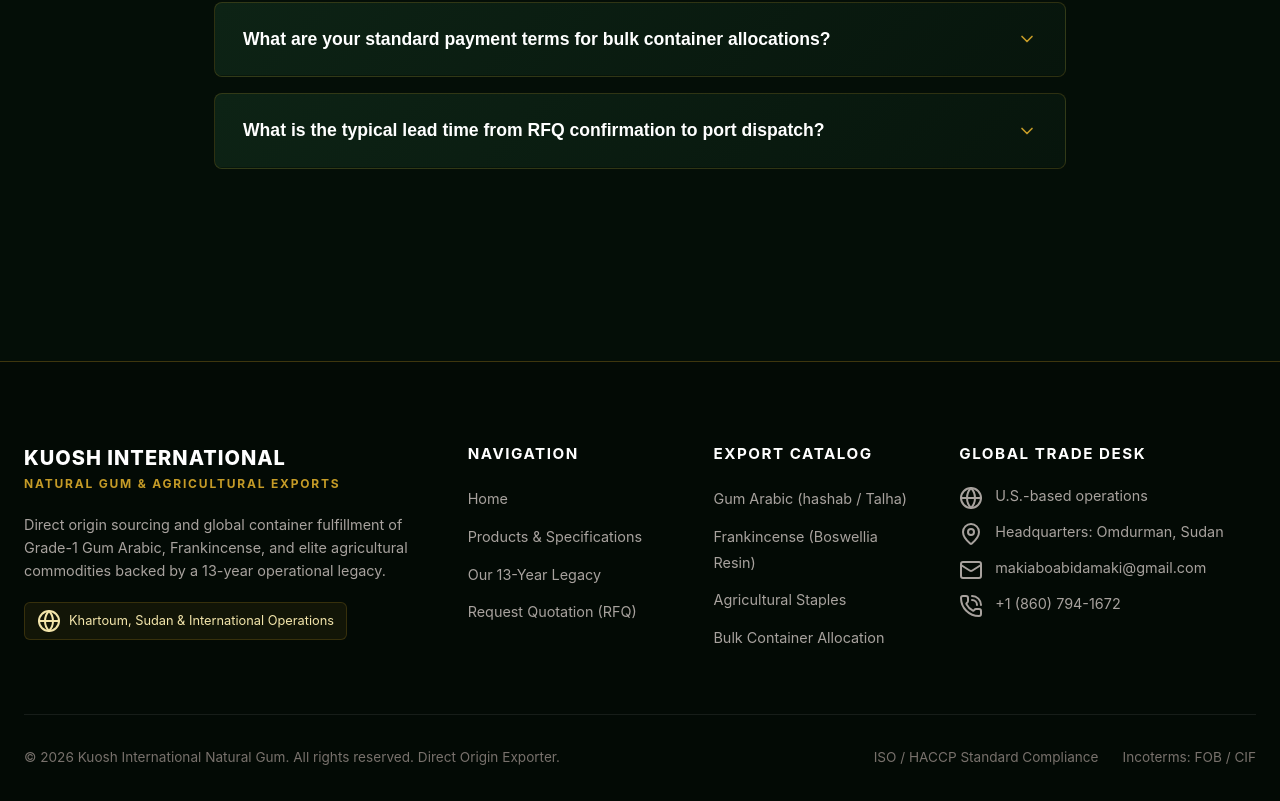
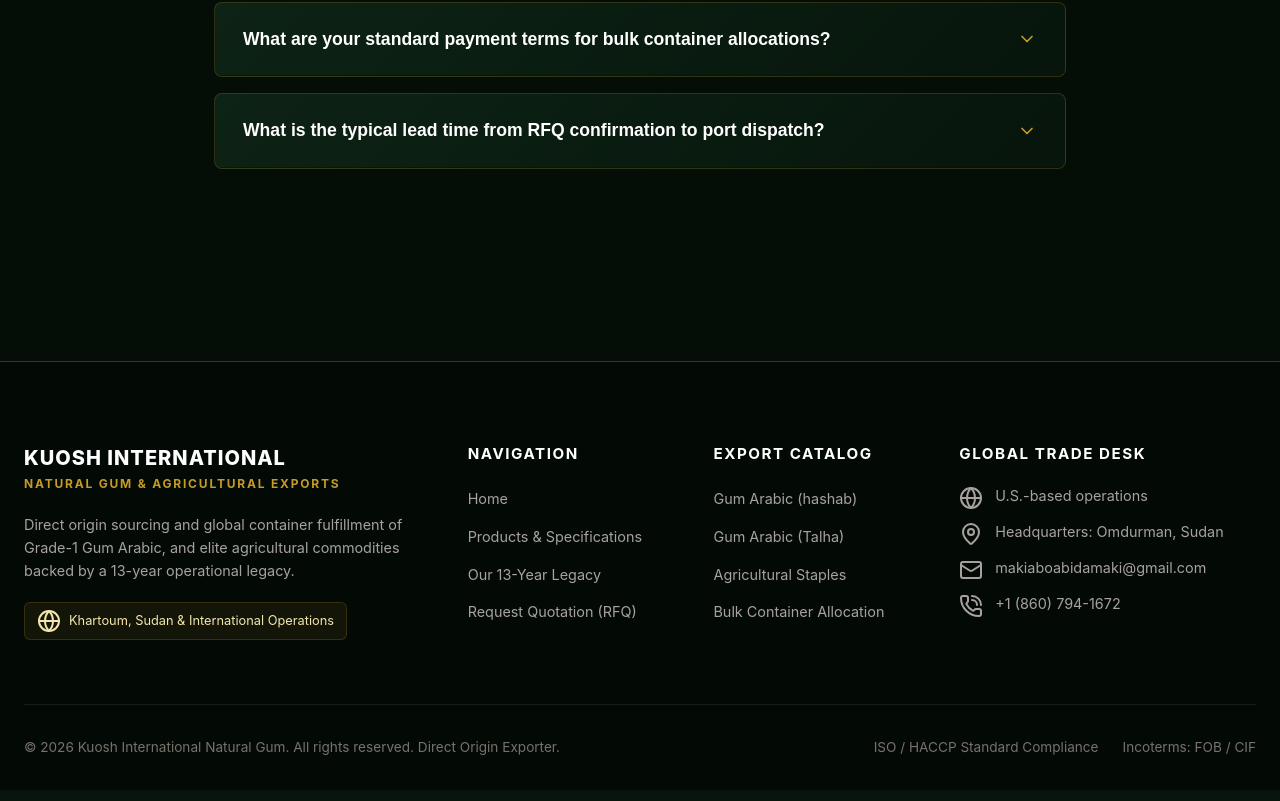
Before and after one commit to Makispear/Koush-International-Natural-Gum-FE, a React (Vite) app: page /quote in a window 1280 px wide. Shown: the part 1966-2767 px from the top of the page. Built offline with nearby package versions, Linux system fonts and the light colour scheme.

Commit message:
remove frankinssece

```diff
--- a/index.html
+++ b/index.html
@@ -8,7 +8,7 @@
     <meta name="color-scheme" content="dark" />
     <meta
       name="description"
-      content="Kuosh International is a Sudanese exporter specializing in Gum Arabic and other natural products. The company connects local sourcing with international buyers of frankincense, sesame, hibiscus, and agricultural commodities."
+      content="Kuosh International is a Sudanese exporter specializing in Gum Arabic and other natural products. The company connects local sourcing with international buyers of sesame, hibiscus, and agricultural commodities."
     />
     <meta name="robots" content="index, follow" />
     <link rel="canonical" href="https://koushinternational.vercel.app" />
@@ -22,7 +22,7 @@
     />
     <meta
       property="og:description"
-      content="Direct-origin Sudanese Gum Arabic, frankincense, sesame, and agricultural commodities for global buyers."
+      content="Direct-origin Sudanese Gum Arabic, sesame, and agricultural commodities for global buyers."
     />
     <meta property="og:url" content="https://koushinternational.vercel.app" />
     <meta property="og:image" content="https://koushinternational.vercel.app/linkpic.png" />
@@ -40,7 +40,7 @@
     />
     <meta
       name="twitter:description"
-      content="Direct-origin Sudanese Gum Arabic, frankincense, sesame, and agricultural commodities for global buyers."
+      content="Direct-origin Sudanese Gum Arabic, sesame, and agricultural commodities for global buyers."
     />
     <meta name="twitter:image" content="https://koushinternational.vercel.app/linkpic.png" />
   </head>
--- a/src/components/contact/requestQuote.jsx
+++ b/src/components/contact/requestQuote.jsx
@@ -170,8 +170,8 @@ export default function RequestQuote() {
                     <option value="Gum Arabic (Acacia Senegal - Grade 1)">
                       Gum Arabic (Acacia Senegal - Grade 1)
                     </option>
-                    <option value="Frankincense Gum / Tears">
-                      Frankincense Gum / Tears
+                    <option value="Gum Arabic (Talha)">
+                      Gum Arabic (Talha)
                     </option>
                     <option value="Sudan Sesame Seeds">
                       Sudan Sesame Seeds
--- a/src/components/footer/footer.jsx
+++ b/src/components/footer/footer.jsx
@@ -20,7 +20,7 @@ export default function Footer() {
             </div>
             <p className="footer-about-text">
               Direct origin sourcing and global container fulfillment of Grade-1
-              Gum Arabic, Frankincense, and elite agricultural commodities
+              Gum Arabic, and elite agricultural commodities
               backed by a 13-year operational legacy.
             </p>
             <div className="footer-origin-badge">
@@ -54,12 +54,12 @@ export default function Footer() {
             <ul className="footer-links-list">
               <li>
                 <span className="footer-static-link">
-                  Gum Arabic (hashab / Talha)
+                  Gum Arabic (hashab)
                 </span>
               </li>
               <li>
                 <span className="footer-static-link">
-                  Frankincense (Boswellia Resin)
+                  Gum Arabic (Talha)
                 </span>
               </li>
               <li>
--- a/src/components/hero/hero.jsx
+++ b/src/components/hero/hero.jsx
@@ -20,7 +20,7 @@ export default function Hero() {
         </h2>
         <p className="hero-description">
           Bridging direct-origin Sudanese harvesting with global industrial
-          buyers. Delivering uncompromising purity in Gum Arabic, Frankincense,
+          buyers. Delivering uncompromising purity in Gum Arabic,
           and agricultural staples to international markets.
         </p>
 
--- a/src/pages/legacy/legacy.jsx
+++ b/src/pages/legacy/legacy.jsx
@@ -34,7 +34,7 @@ export default function Legacy() {
           <p className="legacy-description">
             Bridging Sudanese origin harvesting with industrial manufacturers,
             processors, and institutional buyers across global markets. We
-            specialize in elite-grade Gum Arabic, Frankincense, and vital
+            specialize in elite-grade Gum Arabic, and vital
             agricultural commodities.
           </p>
         </div>
```
